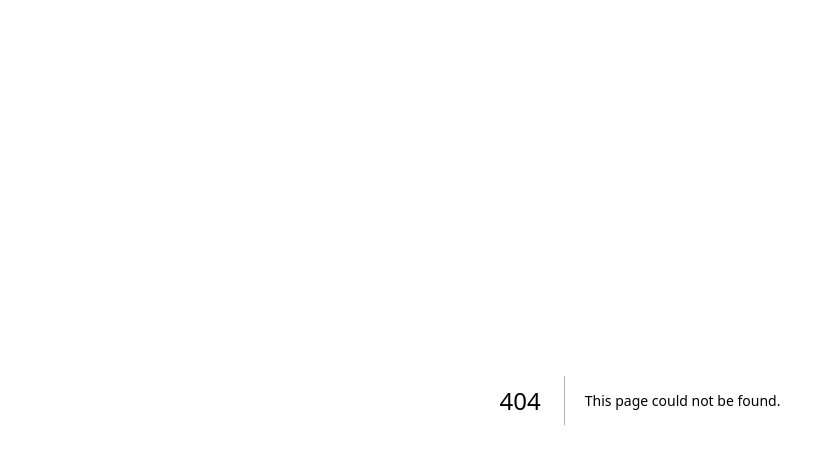
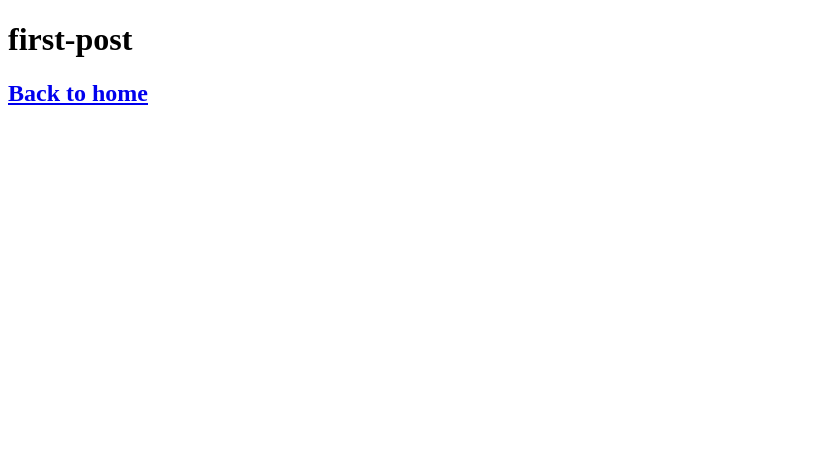
Before and after one commit to hewitt99/hewitt99.blog, a Next.js app: page /posts/first-post in a window 1280 px wide. Before the commit this address had no page. Shown: the top 464 px of the page, without its empty margins (0-835 px from the left). Built offline with nearby package versions, Linux system fonts and the light colour scheme.

Commit message:
feat:next的路由使用

```diff
--- a/pages/index.js
+++ b/pages/index.js
@@ -1,5 +1,6 @@
 import Head from 'next/head';
 import styles from '../styles/Home.module.css';
+import Link from 'next/link';
 
 export default function Home() {
   return (
@@ -12,6 +13,7 @@
       <main>
         <h1 className={styles.title}>
           Welcome to <a href="https://nextjs.org">Next.js!</a>
+          <p>Read <Link href="/posts/first-post">this page!</Link></p>
         </h1>
 
         <p className={styles.description}>
--- /dev/null
+++ b/pages/posts/first-post.js
@@ -0,0 +1,12 @@
+import Link from 'next/link';
+
+export default function FirstPost() {
+  return (
+    <>
+      <h1>first-post</h1>
+      <h2>
+        <Link href="/">Back to home</Link>
+      </h2>
+    </>
+  )
+}
```
Also changed, not shown: 1 other file (tests, documents, lock files or other folders).
